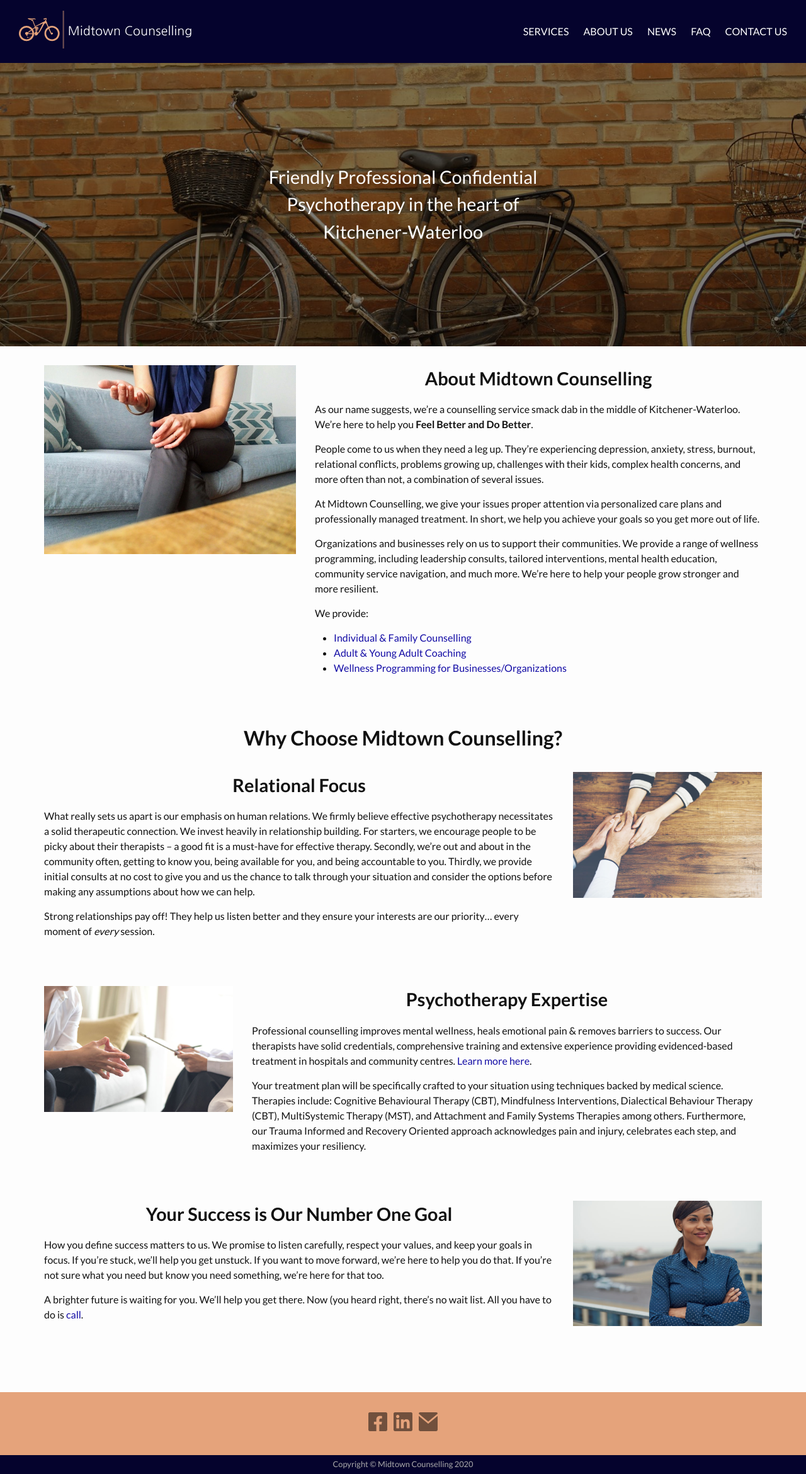
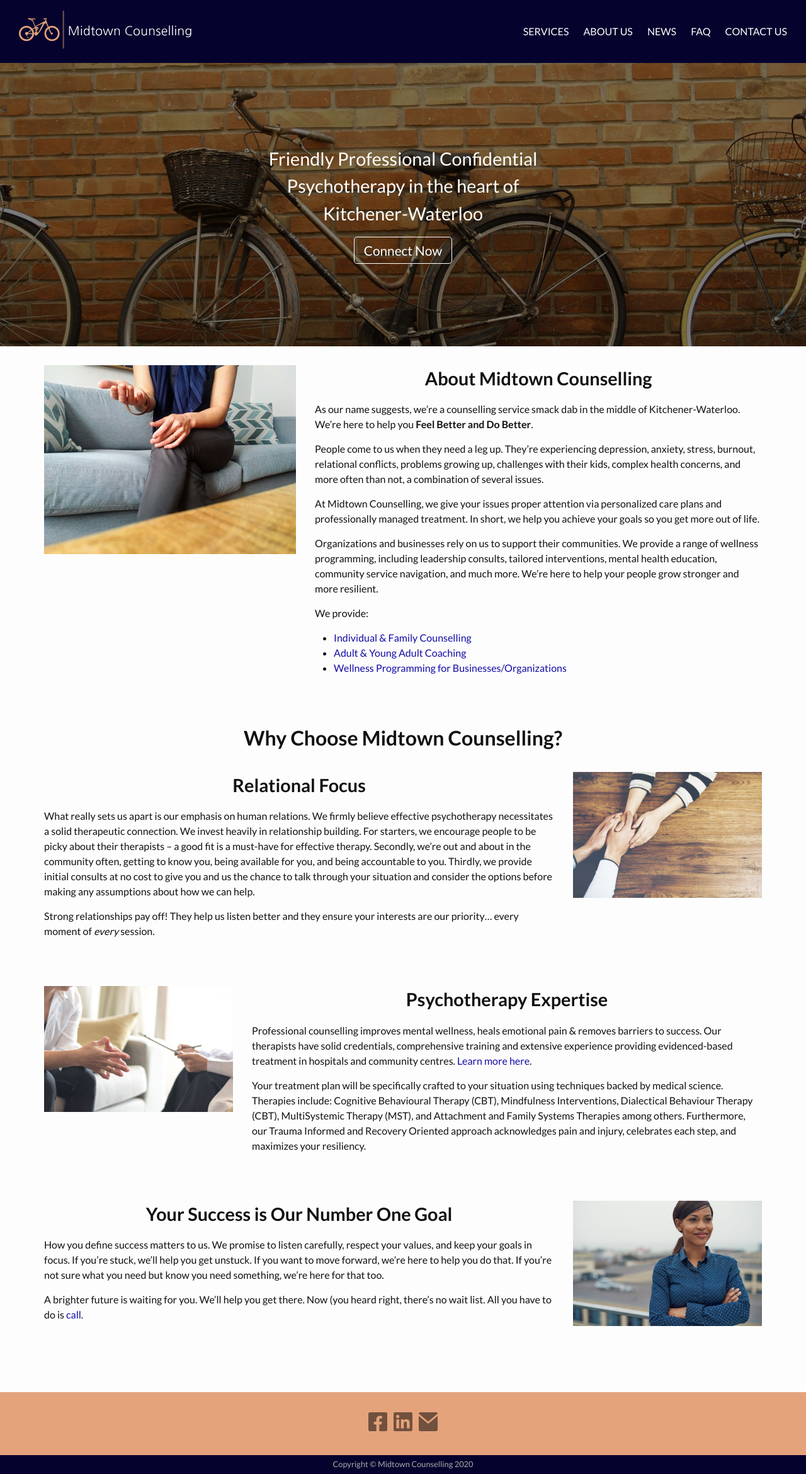
Before and after one commit to jonathanhines/midtown, a Jekyll site: the page built from index.markdown, in a window 1280 px wide. Shown: the whole page at 63% size. Built offline with Jekyll 4.4.1, drawn with Linux system fonts in a browser that asks for light colours.

Commit message:
Updated masthead to include a call to action.

```diff
--- a/_includes/partials/masthead.html
+++ b/_includes/partials/masthead.html
@@ -1,5 +1,10 @@
 <div class="masthead" style="background-image: url('{{ background }}');">
     <div class="head-text">
         {{ masthead_text }}
+        {%- if masthead_cta_link && masthead_cta_text -%}
+        <div class="head-button">
+            <a href="{{ masthead_cta_link | relative_url }}">{{ masthead_cta_text }}</a>
+        </div>
+        {%- endif -%}
     </div>
 </div>
--- a/_layouts/masthead_page.html
+++ b/_layouts/masthead_page.html
@@ -6,6 +6,8 @@
     <main class="page-content home-page" aria-label="Content">
       {% assign background = page.background %}
       {% assign masthead_text = page.masthead_text %}
+      {% assign masthead_cta_link = page.masthead_cta_link %}
+      {% assign masthead_cta_text = page.masthead_cta_text %}
       {% include partials/masthead.html %}
       <div class="wrapper">
         <h1 class="sr-only">{{ page.title }}</h1>
--- a/_sass/site.scss
+++ b/_sass/site.scss
@@ -55,8 +55,29 @@
             display: flex;
             align-items: center;
             justify-content: center;
+            flex-direction: column;
         //}
+
+        .head-button {
+            margin-top: $default-spacing;
+            a {
+                display: block;
+                border: solid 1px $color-white;
+                border-radius: 5px;
+                color: inherit;
+                padding: 5px $default-spacing;
+                font-size: 1.3rem;
+                &:hover,
+                &:focus,
+                &:active {
+                    background-color: $color-white;
+                    color: $text-color;
+                    text-decoration: none;
+                }
+            }
+        }
     }
+
 }
 
 .image-words {
--- a/index.markdown
+++ b/index.markdown
@@ -4,6 +4,8 @@
 permalink: /
 background: /assets/images/masthead.jpg
 masthead_text: Friendly Professional Confidential <br>Psychotherapy in the heart of <br>Kitchener-Waterloo
+masthead_cta_link: /contact
+masthead_cta_text: Connect Now
 ---
 <div class="image-words image-left">
 <div class="image large">
```
